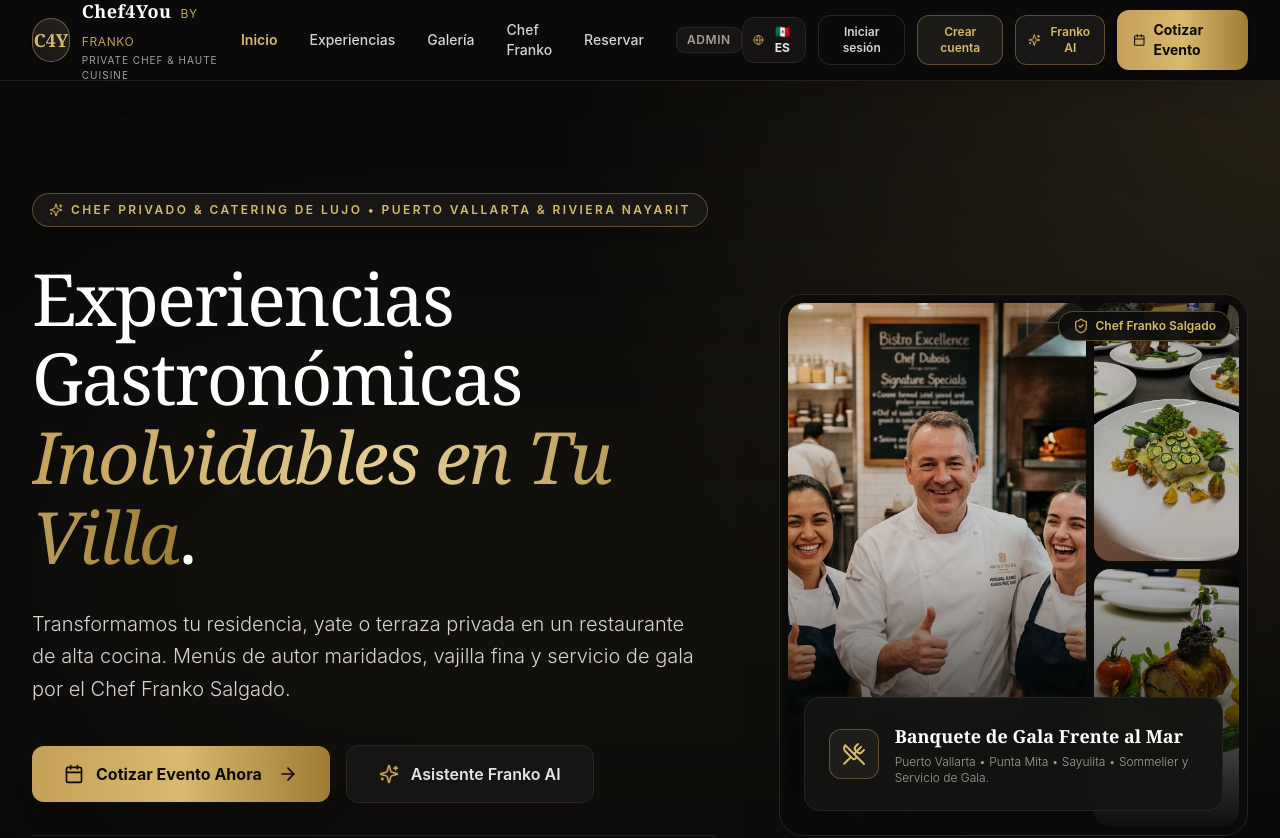
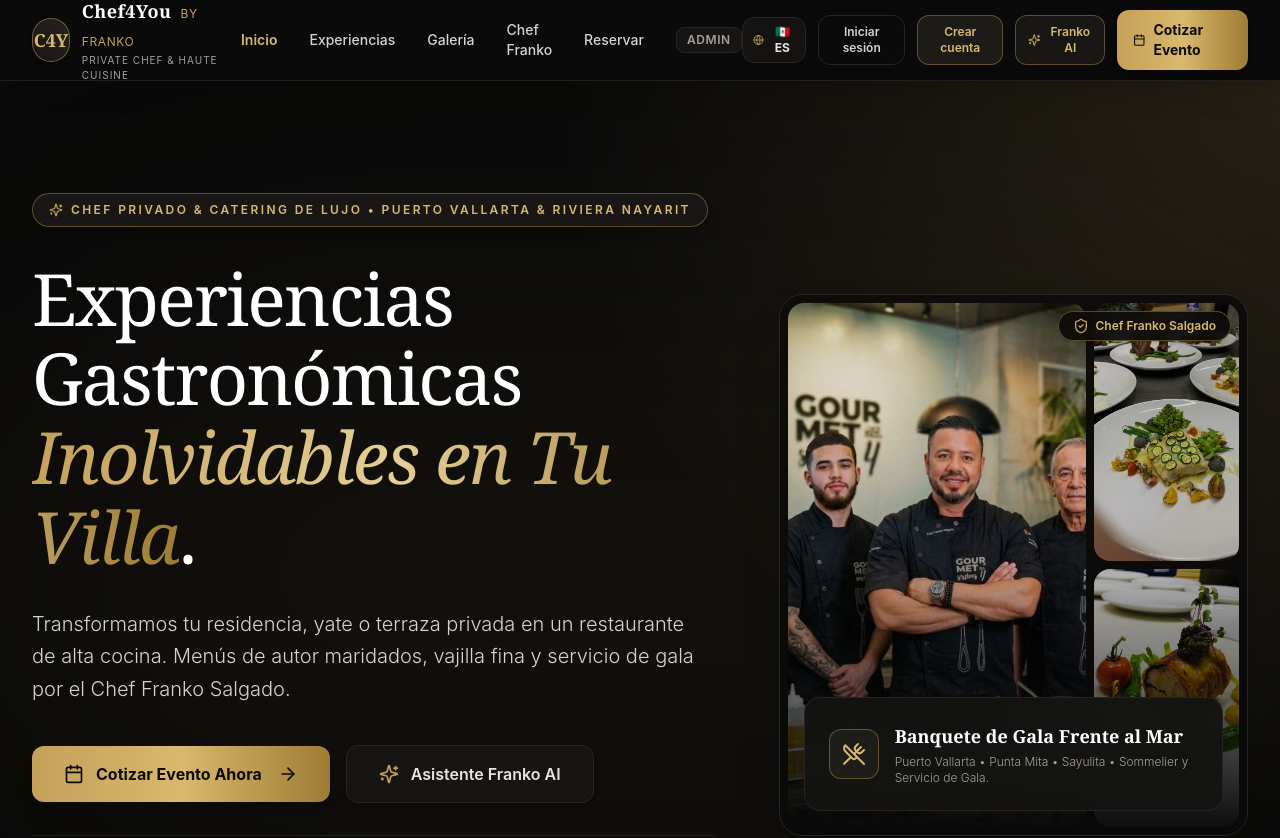
Before and after one commit to ratauille/chef-privado-by-franko, a React (Vite) app: page / in a window 1280 px wide. Shown: the top 838 px of the page. Built offline with nearby package versions, Linux system fonts and the light colour scheme; no server answers.

Commit message:
feat: actualizar foto principal del chef

```diff
--- a/src/components/Hero.tsx
+++ b/src/components/Hero.tsx
@@ -92,8 +92,8 @@
             <div className="grid grid-cols-12 gap-2 h-[460px] sm:h-[540px] p-2 bg-[#0d0c0b]">
               <div className="col-span-8 relative overflow-hidden rounded-2xl">
                 <img
-                  src="/assets/chef_franko_brigada.jpg"
-                  alt="Chef Franko Salgado trabajando con su brigada"
+                  src="/assets/chef_franko_team.webp"
+                  alt="Chef Franko Salgado con su equipo de cocina"
                   width={800}
                   height={1000}
                   loading="eager"
```
Also changed, not shown: public/assets/chef_franko_team.webp (added).
